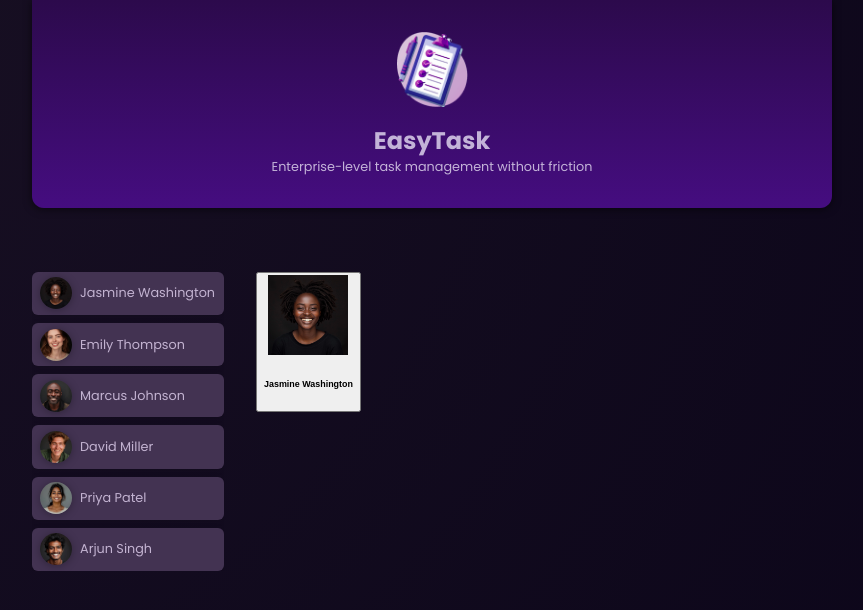
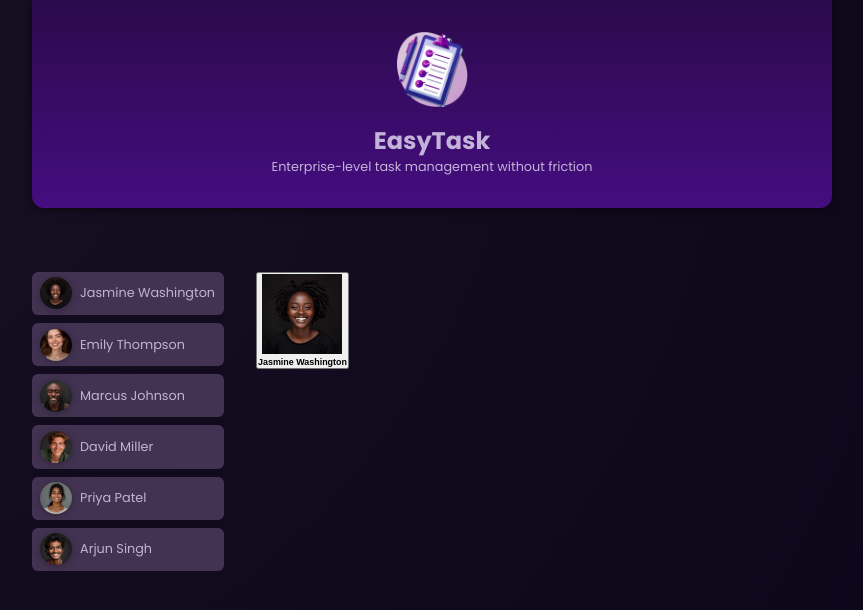
Before and after one commit to MinaNasser/Angular-The-Complete-Guide, an Angular app in the folder 01-starting-project/: page / in a window 1280 px wide. Shown: the top 610 px of the page, without its empty margins (208-1071 px from the left). Built offline with nearby package versions, Linux system fonts and the light colour scheme.

Commit message:
Edit Task

```diff
--- a/01-starting-project/src/app/Tasks/Tasks.component.css
+++ b/01-starting-project/src/app/Tasks/Tasks.component.css
@@ -0,0 +1,5 @@
+*{
+  margin: 0;
+  padding: 0;
+  box-sizing: border-box;
+}
--- a/01-starting-project/src/app/Tasks/Tasks.component.ts
+++ b/01-starting-project/src/app/Tasks/Tasks.component.ts
@@ -18,6 +18,10 @@ export class TasksComponent  {
     return `assets/users/${this.avatar}`;
   }
   onSelectUser() {
+    // alkdka
+    // ckmzzxkc
+    // ';ckzcmcZSc
+    // ADsmd'
     // this.selectedUserId.emit(this.id); // Emit the selected user ID to the parent component
     // console.log('Selected user:', this.id);
   }
```
